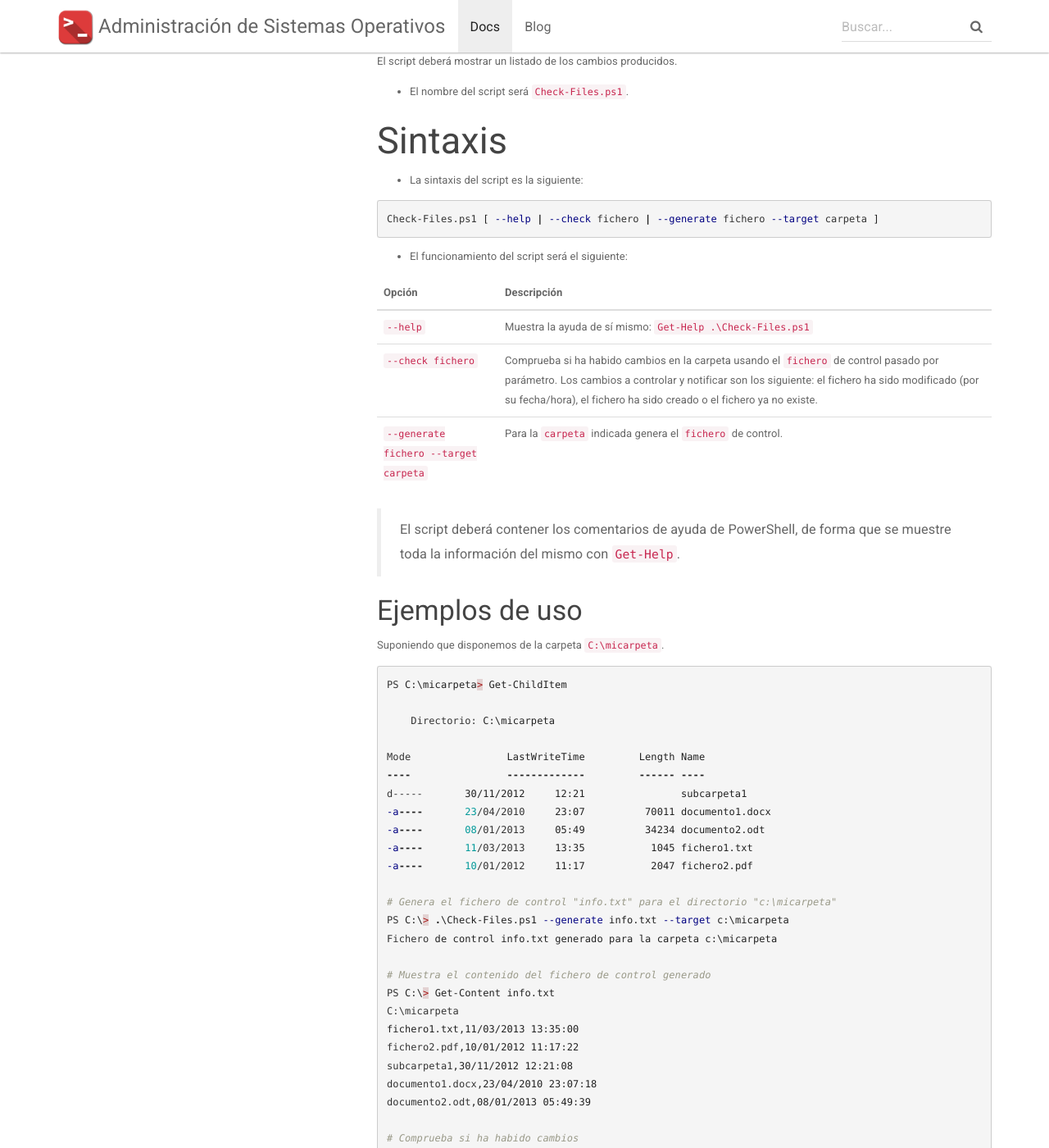
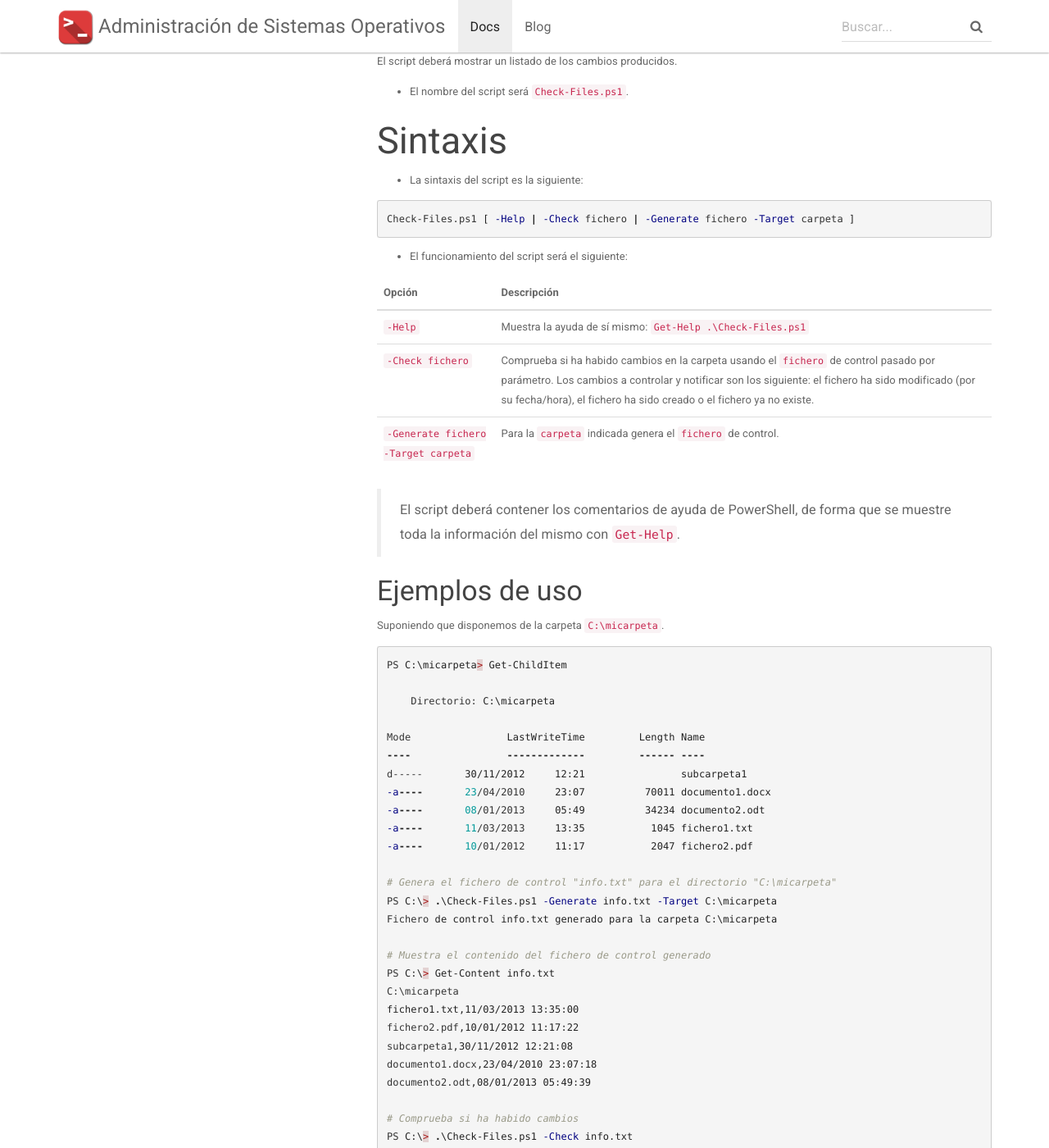
Before and after one commit to asir-add/asir-add.github.io, a Jekyll site: the page built from docs/_docs/scripting/powershell/proyectos/check-files.md, in a window 1280 px wide and 1400 px high, scrolled down 434 px. Shown: the whole window at 82% size. Built offline with Jekyll 4.4.1, drawn with Linux system fonts in a browser that asks for light colours; nearby versions of some CDN libraries; some of the changed text lies outside the part shown.

Commit message:
actualizar proyectos powershell

````diff
--- a/docs/_docs/scripting/powershell/proyectos/check-files.md
+++ b/docs/_docs/scripting/powershell/proyectos/check-files.md
@@ -5,8 +5,8 @@ title: Proyecto Check-Files
 Este proyecto consiste en implementar un script para el PowerShell de Windows que verifique si existen o no y si han cambiado una serie de archivos y subcarpetas de una carpeta dada. Esta información se leerá de un archivo como el siguiente:
 
 ```powershell
-c:\micarpeta						<-- primera línea, la carpeta contenedora
-fichero1.txt,11/03/2013 13:35:00	<-- resto de líneas, los archivos y subcarpetas a comprobar
+C:\micarpeta <-- primera línea, la carpeta contenedora
+fichero1.txt,11/03/2013 13:35:00 <-- resto de líneas, los archivos y subcarpetas a comprobar
 fichero2.pdf,10/01/2012 11:17:22
 subcarpeta1,30/11/2012 12:21:08
 documento1.docx,23/04/2010 23:07:18
@@ -24,16 +24,16 @@ El script deberá mostrar un listado de los cambios producidos.
 * La sintaxis del script es la siguiente:
 
 ```powershell
-Check-Files.ps1 [ --help | --check fichero | --generate fichero --target carpeta ]
+Check-Files.ps1 [ -Help | -Check fichero | -Generate fichero -Target carpeta ]
 ```
 
 * El funcionamiento del script será el siguiente:
 
-| Opción                                | Descripción                                                  |
-| ------------------------------------- | ------------------------------------------------------------ |
-| `--help`                              | Muestra la ayuda de sí mismo: `Get-Help .\Check-Files.ps1`   |
-| `--check fichero `                    | Comprueba si ha habido cambios en la carpeta usando el `fichero` de control pasado por parámetro. Los cambios a controlar y notificar son los siguiente: el fichero ha sido modificado (por su fecha/hora), el fichero ha sido creado o el fichero ya no existe. |
-| `--generate fichero --target carpeta` | Para la `carpeta` indicada genera el `fichero` de control.   |
+| Opción                              | Descripción                                                  |
+| ----------------------------------- | ------------------------------------------------------------ |
+| `-Help`                             | Muestra la ayuda de sí mismo: `Get-Help .\Check-Files.ps1`   |
+| `-Check fichero `                   | Comprueba si ha habido cambios en la carpeta usando el `fichero` de control pasado por parámetro. Los cambios a controlar y notificar son los siguiente: el fichero ha sido modificado (por su fecha/hora), el fichero ha sido creado o el fichero ya no existe. |
+| `-Generate fichero -Target carpeta` | Para la `carpeta` indicada genera el `fichero` de control.   |
 
 > El script deberá contener los comentarios de ayuda de PowerShell, de forma que se muestre toda la información del mismo con `Get-Help`.
 
@@ -54,9 +54,9 @@ d-----       30/11/2012     12:21                subcarpeta1
 -a----       11/03/2013     13:35           1045 fichero1.txt
 -a----       10/01/2012     11:17           2047 fichero2.pdf
 
-# Genera el fichero de control "info.txt" para el directorio "c:\micarpeta"
-PS C:\> .\Check-Files.ps1 --generate info.txt --target c:\micarpeta
-Fichero de control info.txt generado para la carpeta c:\micarpeta
+# Genera el fichero de control "info.txt" para el directorio "C:\micarpeta"
+PS C:\> .\Check-Files.ps1 -Generate info.txt -Target C:\micarpeta
+Fichero de control info.txt generado para la carpeta C:\micarpeta
 
 # Muestra el contenido del fichero de control generado
 PS C:\> Get-Content info.txt
@@ -68,7 +68,7 @@ documento1.docx,23/04/2010 23:07:18
 documento2.odt,08/01/2013 05:49:39
 
 # Comprueba si ha habido cambios
-PS C:\> .\Check-Files.ps1 --check info.txt
+PS C:\> .\Check-Files.ps1 -Check info.txt
 Comprobando cambios en C:\micarpeta:
 - No ha habido cambios, todo sigue igual
 
@@ -78,7 +78,7 @@ PS C:\micarpeta> "Nueva línea" >> fichero1.txt	# Añade una línea al final de
 PS C:\micarpeta> "Nuevo fichero" > nuevo.txt	# Crea el fichero nuevo.txt
 
 # Comprueba si ha habido cambios
-PS C:\> .\Check-Files.ps1 --check info.txt
+PS C:\> .\Check-Files.ps1 -Check info.txt
 Comprobando cambios en C:\micarpeta:
 - fichero1.txt ha cambiado
 - fichero2.pdf ya no existe
@@ -87,8 +87,8 @@ Comprobando cambios en C:\micarpeta:
 
 ## Calificación
 
-| Opción     | Funcionalidad                   | Peso (%) |
-| ---------- | ------------------------------- | :------: |
-| --help     | Mostrar la ayuda.               |    10    |
-| --check    | Comprueba si ha habido cambios. |    45    |
-| --generate | Genera el fichero de control.   |    45    |
+| Opción    | Funcionalidad                   | Peso (%) |
+| --------- | ------------------------------- | :------: |
+| -Help     | Mostrar la ayuda.               |    10    |
+| -Check    | Comprueba si ha habido cambios. |    45    |
+| -Generate | Genera el fichero de control.   |    45    |
````
Also changed, not shown: docs/_docs/scripting/powershell/proyectos/clean-memorystick.md (+16 -16 lines).
